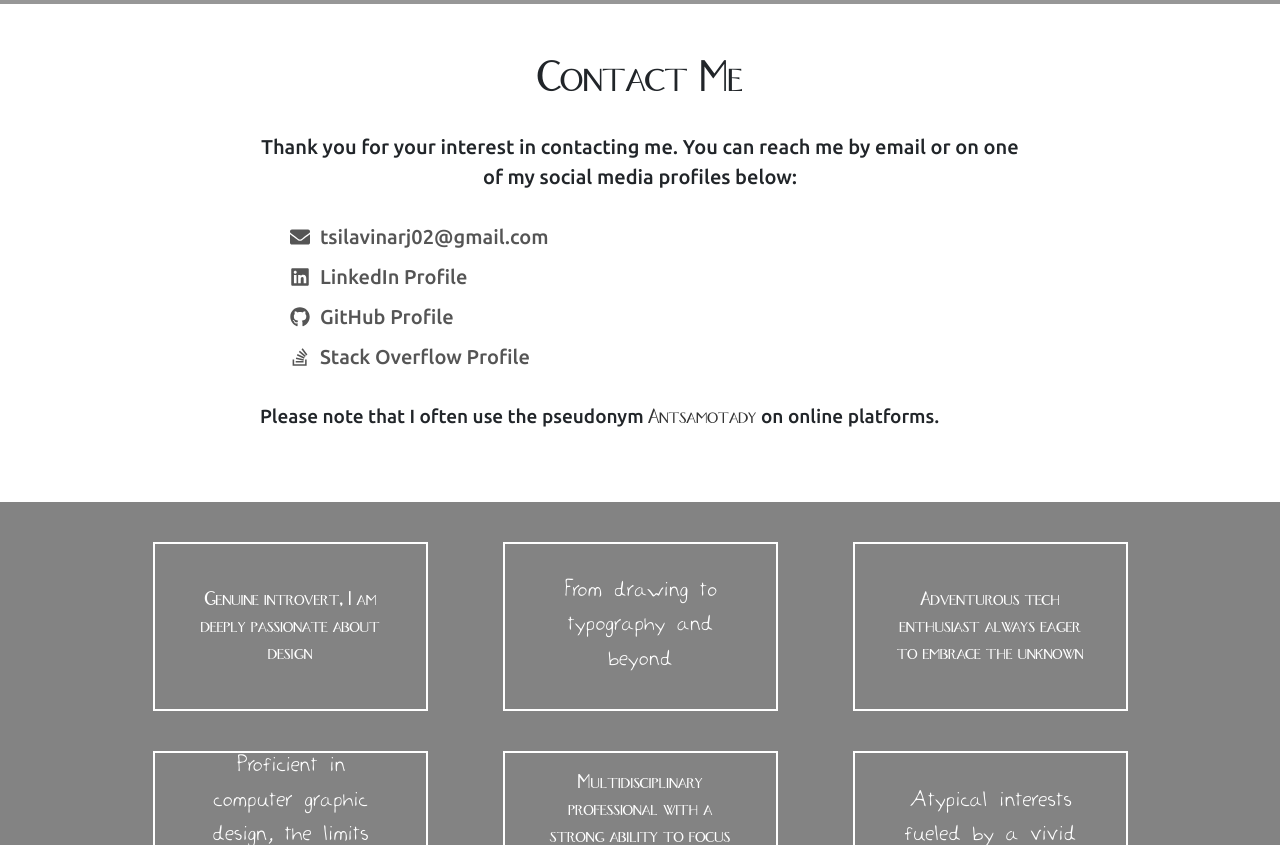
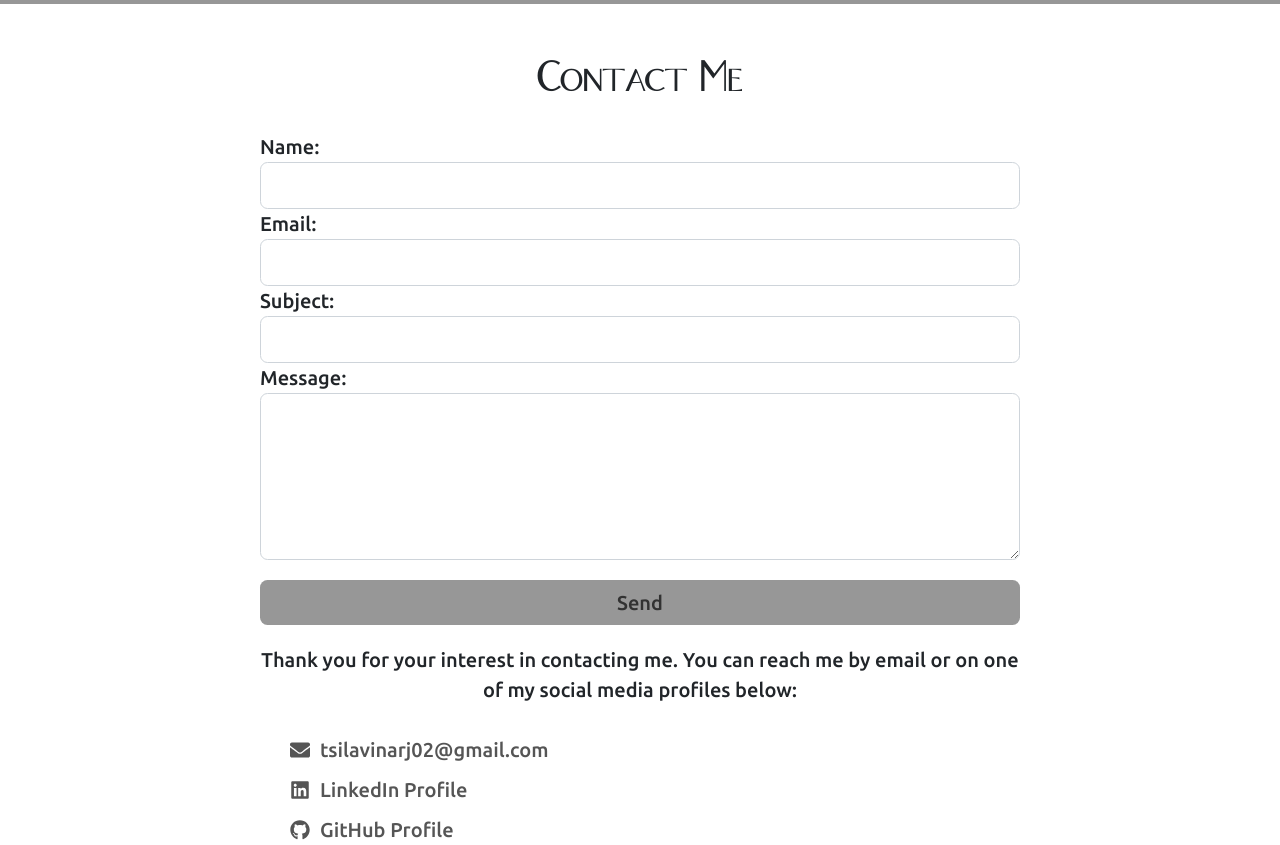
Before and after one commit to Antsamotady/ResumePortfolio, a React (Create React App) app: page /contact in a window 1280 px wide. Shown: the part 540-1385 px from the top of the page. Built offline with nearby package versions, Linux system fonts and the light colour scheme; no server answers.

Commit message:
Add contact form and set sensitive variables to .env file

```diff
--- a/package.json
+++ b/package.json
@@ -3,10 +3,12 @@
   "version": "0.1.0",
   "private": true,
   "dependencies": {
+    "@emailjs/browser": "^3.10.0",
     "@testing-library/jest-dom": "^4.2.4",
     "@testing-library/react": "^9.5.0",
     "@testing-library/user-event": "^7.2.1",
     "bootstrap": "^5.2.3",
+    "dotenv": "^16.0.3",
     "react": "^16.13.1",
     "react-bootstrap": "^2.7.2",
     "react-dom": "^16.13.1",
--- a/src/Components/Pages/Contact.js
+++ b/src/Components/Pages/Contact.js
@@ -1,12 +1,77 @@
-import React from 'react';
+import React, { useState } from 'react';
+import emailjs from '@emailjs/browser';
+import dotenv from 'dotenv';
+import { Form, Button } from 'react-bootstrap';
 import { FaEnvelope, FaLinkedin, FaGithub, FaStackOverflow } from 'react-icons/fa';
 
 import '../../Stylesheets/contact.css';
 
+dotenv.config();
+
 function Contact() {
+
+  const serviceID = process.env.REACT_APP_SERVICEID;
+  const templateID = process.env.REACT_APP_TEMPLATEID;
+  const userID = process.env.REACT_APP_USERID;
+
+  const [name, setName] = useState('');
+  const [email, setEmail] = useState('');
+  const [subject, setSubject] = useState('');
+  const [message, setMessage] = useState('');
+
+  const handleSubmit = (event) => {
+    event.preventDefault();
+    emailjs.sendForm(
+      serviceID,
+      templateID,
+      event.target,
+      userID
+    )
+      .then((result) => {
+        console.log(result.text);
+        alert('Your message has been sent!');
+        setName('');
+        setEmail('');
+        setSubject('');
+        setMessage('');
+      })
+      .catch((error) => {
+        console.log(error.text);
+        alert('Something went wrong. Please try again later.');
+      });
+  };
+
   return (
     <div className="contact-container">
       <h2>Contact Me</h2>
+
+      <div className="contact-form">
+        <Form onSubmit={handleSubmit}>
+          <Form.Group controlId="name">
+            <Form.Label>Name:</Form.Label>
+            <Form.Control type="text" name="from_name" value={name} onChange={(e) => setName(e.target.value)} required />
+          </Form.Group>
+
+          <Form.Group controlId="email">
+            <Form.Label>Email:</Form.Label>
+            <Form.Control type="email" name="reply_to" value={email} onChange={(e) => setEmail(e.target.value)} required />
+          </Form.Group>
+
+          <Form.Group controlId="subject">
+            <Form.Label>Subject:</Form.Label>
+            <Form.Control type="text" name="subject" value={subject} onChange={(e) => setSubject(e.target.value)} required />
+          </Form.Group>
+
+          <Form.Group controlId="message">
+            <Form.Label>Message:</Form.Label>
+            <Form.Control as="textarea" rows={5} name="message" value={message} onChange={(e) => setMessage(e.target.value)} required />
+          </Form.Group>
+
+          <Button className="contact-email-btn" type="submit">Send</Button>
+        </Form>
+      </div>
+
+
       <p>Thank you for your interest in contacting me. You can reach me by email or on one of my social media profiles below:</p>
       <ul>
         <li>
--- a/src/Stylesheets/contact.css
+++ b/src/Stylesheets/contact.css
@@ -54,3 +54,10 @@ p > span {
   font-family: var(--font-family-fox_trot);
   color: var(--color-bg-footer);
 }
+.contact-email-btn {
+  width: 100%;
+  margin: 1rem 0;
+  color: var(--color-bg-footer);
+  background-color: var(--color-bg-header);
+  border: none;
+}
```
Also changed, not shown: 2 other files (tests, documents, lock files or other folders).
